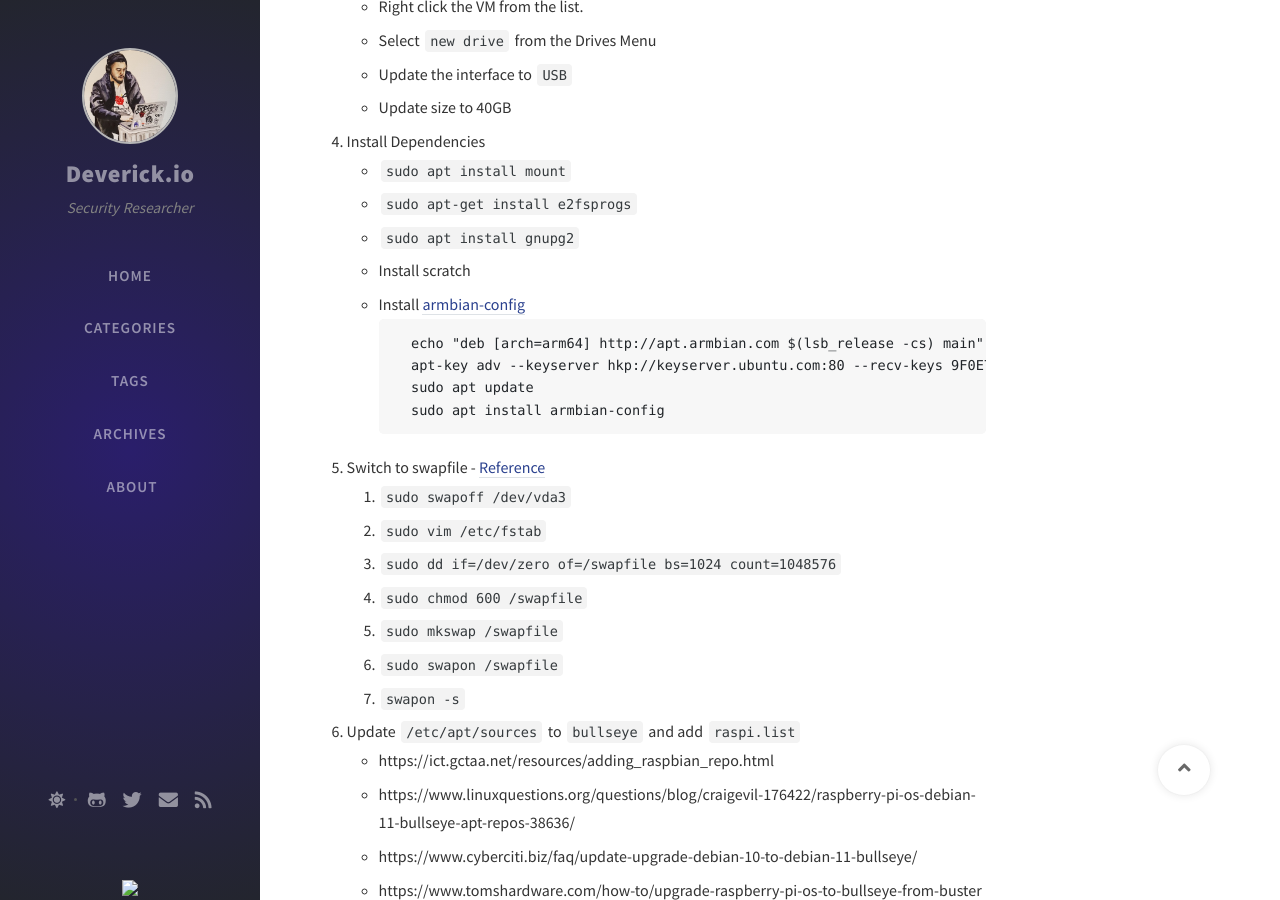
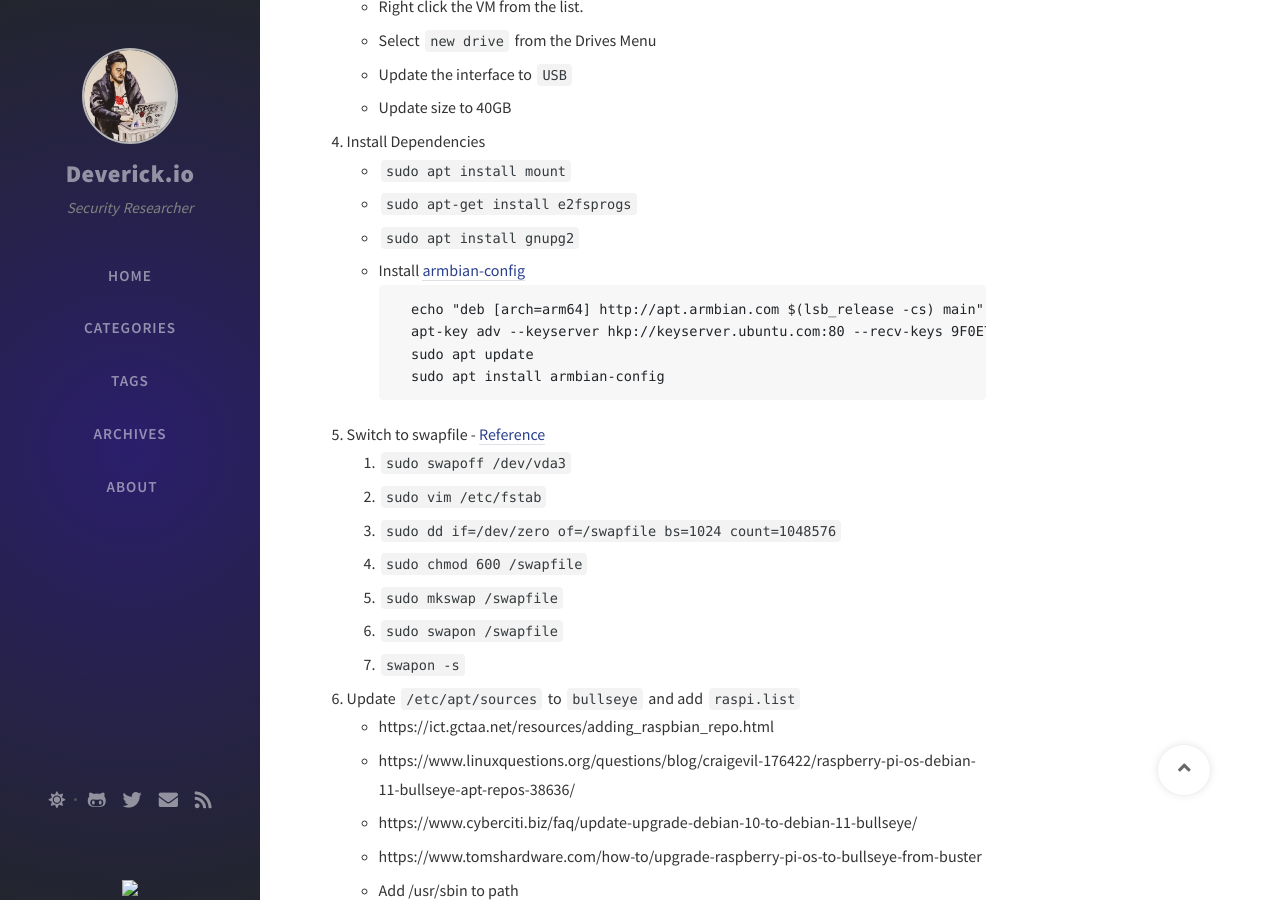
Before and after one commit to deverickapollo/Deverick.io, a Jekyll site: the page built from _posts/2022-06-25-raspiblitz-qemu-install.markdown, in a window 1280 px wide and 900 px high, scrolled down 443 px. Built offline with Jekyll 4.4.1, drawn with Linux system fonts in a browser that asks for light colours; nearby versions of some CDN libraries; comment, search, counter and statistics services are not loaded.

Commit message:
Remove dependency

````diff
--- a/_posts/2022-06-25-raspiblitz-qemu-install.markdown
+++ b/_posts/2022-06-25-raspiblitz-qemu-install.markdown
@@ -20,7 +20,6 @@ Documentation focused on install for dev environment with macos. Do not rely on
 	- `sudo apt install mount`
 	- `sudo apt-get install e2fsprogs`
 	- `sudo apt install gnupg2`
-	- Install scratch
 	- Install [armbian-config](https://github.com/armbian/config#armbian-configuration-utility)
 		```
 		echo "deb [arch=arm64] http://apt.armbian.com $(lsb_release -cs) main" > /etc/apt/sources.list.d/armbian.list
````
Also changed, not shown: 1 other file.
